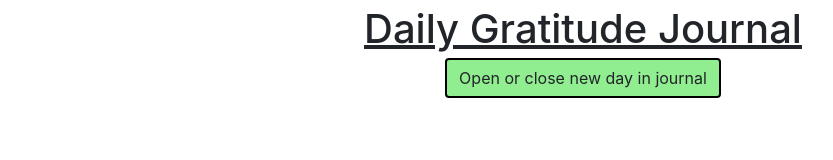
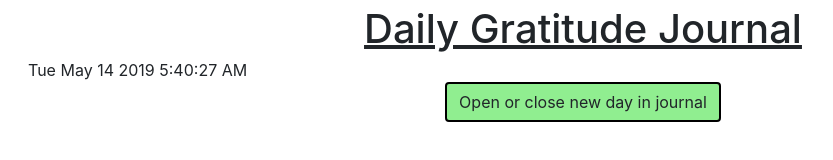
Before and after one commit to H-Len/gratitude-journal, a plain HTML site: page index.html in a window 1280 px wide. Shown: the whole page, without its empty margins (57-890 px from the left). Drawn offline with Linux system fonts and the light colour scheme.

Commit message:
add date to webpage

```diff
--- a/index.html
+++ b/index.html
@@ -12,6 +12,7 @@
   <body>
     <div class="container">
       <h1>Daily Gratitude Journal</h1>
+      <div id='time'></div>
       <div id="loadJournal">
         <p class="btn">Open or close new day in journal</p>
       </div>
--- a/js/scripts.js
+++ b/js/scripts.js
@@ -1,4 +1,19 @@
 $(document).ready(function() {
+  // $(p#date).text(function () {
+  //   let today = new Date();
+  // });
+
+  // get a new date (locale machine date time)
+  var date = new Date();
+  // get the date as a string
+  var n = date.toDateString();
+  // get the time as a string
+  var time = date.toLocaleTimeString();
+
+  // find the html element with the id of time
+  // set the innerHTML of that element to the date a space the time
+  document.getElementById('time').innerHTML = n + ' ' + time;
+
   $("#loadJournal").click(function(event) {
     console.log("smile");
     $("#journal").toggle();
```
